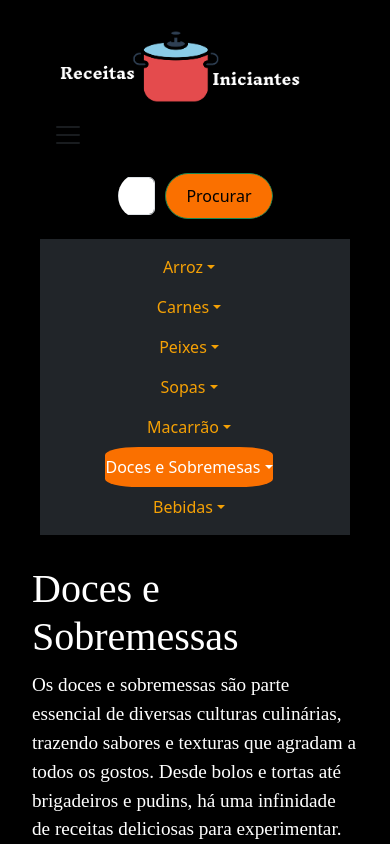
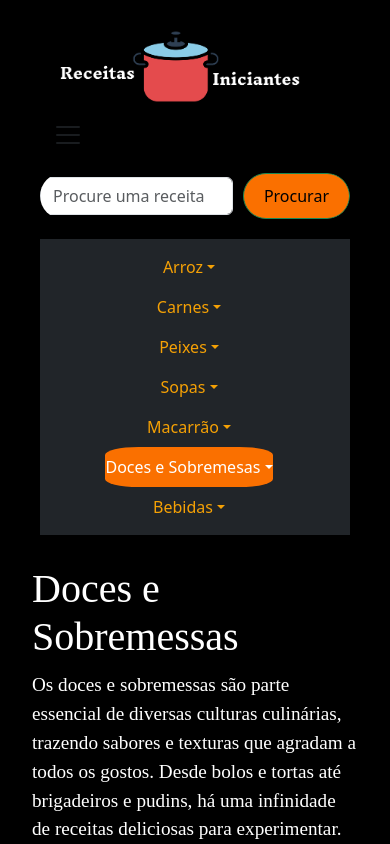
Before and after one commit to NiccolasCente/ReceitasIniciantes, a React (Vite) app: page /doces in a window 390 px wide. Shown: the top 844 px of the page. Built offline with nearby package versions, Linux system fonts and the light colour scheme; a web font is replaced by a local one.

Commit message:
almost done

```diff
--- a/src/components/AboutUs/AboutUs.css
+++ b/src/components/AboutUs/AboutUs.css
@@ -12,3 +12,28 @@
   font-size: 18px;
   font-family: 'Inknut Antiqua', serif;
 }
+
+/* Media Query 500px */
+
+@media (max-width: 500px){
+  .about-us-title{
+    margin-top: 1em;
+  }
+
+  .about-us-paragraph {
+    margin-top: 1em;
+  }
+
+}
+
+/* Media Query 400px */
+@media (max-width: 400px){
+  .about-us-title{
+    margin-top: 1em;
+  }
+
+  .about-us-paragraph {
+    margin-top: 1em;
+  }
+
+}
--- a/src/components/Header/Header.css
+++ b/src/components/Header/Header.css
@@ -124,3 +124,57 @@ header {
 .dropdown-bebidas:hover .dropdown-menu {
   display: block;
 }
+
+/* Media Query 500px */
+@media (max-width: 500px) {
+  .header-nav .nav-link.active {
+    border-radius: 20px;
+  }
+
+  .form-container {
+    width: 95%;
+  }
+
+  .search-input {
+    padding: 18px 20px;
+    font-size: 18px;
+  }
+
+  .dropdown-bebidas .dropdown-menu {
+    transform: translateX(0);
+  }
+}
+
+/* Media Query 400px */
+@media (max-width: 400px) {
+  .header-nav .nav-link.active {
+    border-radius: 10px;
+  }
+
+  .form-container {
+    width: 100%;
+  }
+
+  .search-input {
+    padding: 20px 24px;
+    font-size: 20px;
+  }
+
+
+  .dropdown-bebidas .dropdown-menu {
+    transform: translateX(0);
+  }
+
+  .nav-link-dropdown .dropdown-menu {
+    border-radius: 20px;
+  }
+
+  .nav-link-dropdown .dropdown-item {
+    border-radius: 10px;
+
+  }
+
+  .nav-link-dropdown .dropdown-item:hover {
+    border-radius: 20px;
+  }
+}
```
